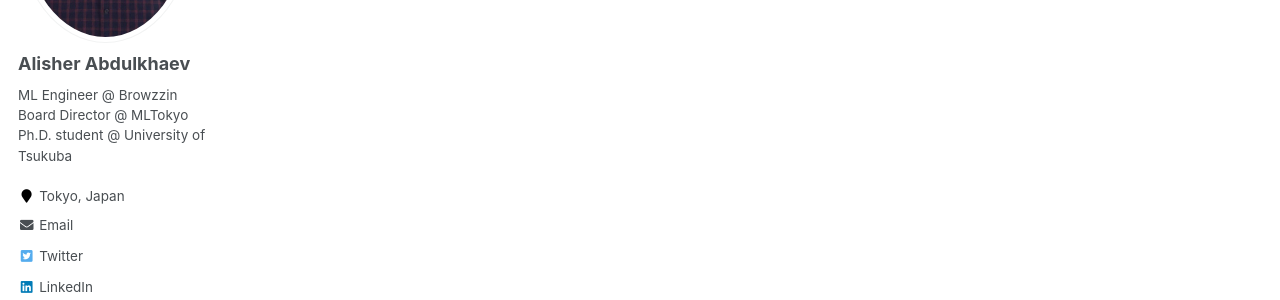
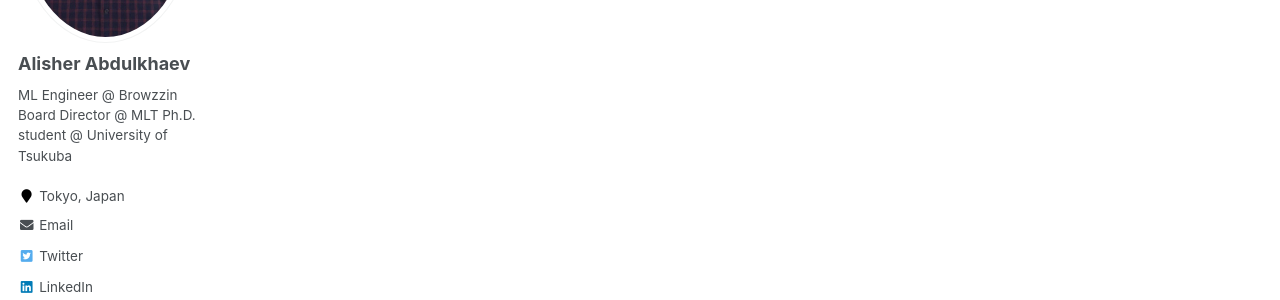
Before and after one commit to vivek37373/alisher-ai.github.io, a Jekyll site: the page built from _pages/about.md, in a window 1280 px wide. Shown: the part 304-604 px from the top of the page. Built offline with Jekyll 4.4.1, drawn with Linux system fonts in a browser that asks for light colours.

Commit message:
Update _config.yml

```diff
--- a/_config.yml
+++ b/_config.yml
@@ -18,7 +18,7 @@ description              : &description
                               >+
                                 ML Engineer @ Browzzin
 
-                                Board Director @ MLTokyo
+                                Board Director @ MLT
 
                                 Ph.D. student @ University of Tsukuba
 
@@ -97,7 +97,7 @@ author:
                     >+
                     ML Engineer @ Browzzin
 
-                    Board Director @ MLTokyo
+                    Board Director @ MLT
 
                     Ph.D. student @ University of Tsukuba
 
```
